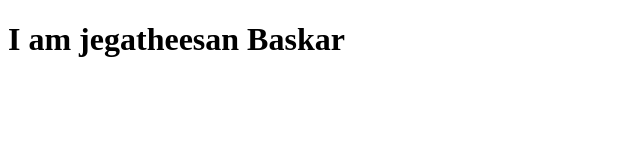
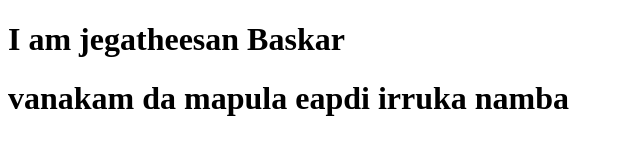
Before and after one commit to Esan-8055/proEditer, a plain HTML site: page index.html in a window 1280 px wide. Shown: the whole page, without its empty margins (0-640 px from the left). Drawn offline with Linux system fonts and the light colour scheme.

Commit message:
fix; new Line Added

```diff
--- a/index.html
+++ b/index.html
@@ -7,5 +7,6 @@
 </head>
 <body>
     <h1>I am jegatheesan Baskar</h1>
+    <h1> vanakam da mapula eapdi irruka namba</h1>
 </body>
 </html>
```
